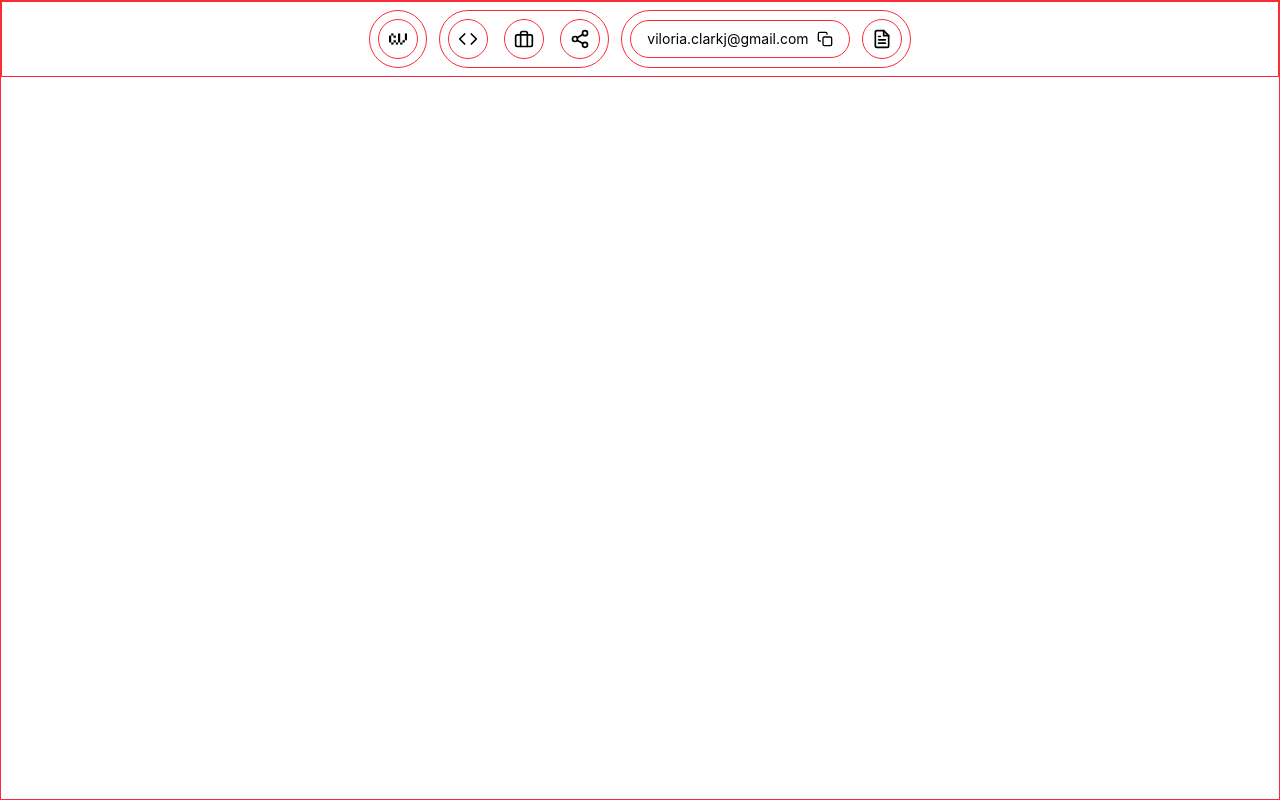
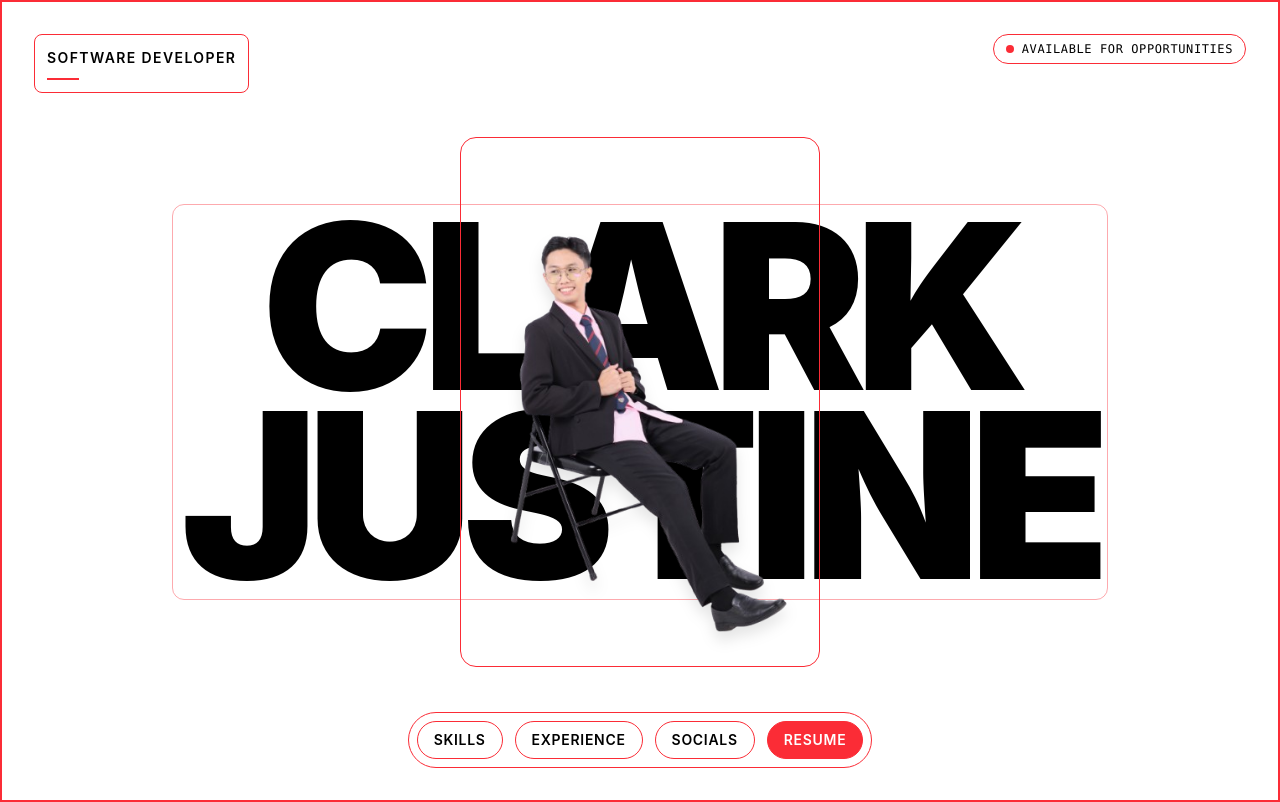
Before and after one commit to viloria-clarkjustine/my-portfolio, a React (Vite) app: page / in a window 1280 px wide. Built offline with nearby package versions, Linux system fonts and the light colour scheme.

Commit message:
Initialization of the Hero Section Layout

```diff
--- a/src/App.jsx
+++ b/src/App.jsx
@@ -1,9 +1,11 @@
 import Navbar from "./components/Navbar";
+import Hero from "./components/Hero";
 
 export default function App() {
   return (
     <div className="min-h-screen border border-red-500">
       <Navbar />
+      <Hero />
     </div>
   );
 }
--- /dev/null
+++ b/src/components/Hero.jsx
@@ -0,0 +1,75 @@
+// import standingImg from "../assets/standing_transparent_bg.png";
+import sittingImg from "../assets/sitting_transparent_bg.png";
+
+export default function Hero() {
+  const ctaButtons = [
+    { label: "SKILLS", href: "#skills" },
+    { label: "EXPERIENCE", href: "#experience" },
+    { label: "SOCIALS", href: "#socials" },
+    { label: "RESUME", href: "#resume" },
+  ];
+
+  return (
+    <section
+      id="home"
+      aria-label="Hero Section"
+      className="relative w-full min-h-screen flex flex-col justify-between overflow-hidden border border-red-500 p-4 sm:p-8 select-none"
+    >
+      {/* Top Row: Tagline / Subtitle */}
+      <div className="flex items-start justify-between z-20">
+        <div className="border border-red-500 p-3 rounded-lg max-w-xs sm:max-w-sm">
+          <p className="text-xs sm:text-sm font-semibold tracking-widest uppercase leading-relaxed">
+            SOFTWARE DEVELOPER
+          </p>
+          <div className="w-8 h-0.5 bg-red-500 mt-2" />
+        </div>
+
+        {/* Status or subtle indicator */}
+        <div className="hidden sm:flex items-center gap-2 border border-red-500 px-3 py-1.5 rounded-full text-xs font-mono tracking-wider">
+          <span className="w-2 h-2 rounded-full bg-red-500 animate-pulse" />
+          AVAILABLE FOR OPPORTUNITIES
+        </div>
+      </div>
+
+      {/* Center Stage: Huge Stacked Typography + Overlapping Cutout Figure */}
+      <div className="relative flex-1 flex items-center justify-center my-4 sm:my-0">
+        {/* Massive Background Typography: CLARK over JUSTINE */}
+        <div className="absolute inset-0 flex flex-col items-center justify-center pointer-events-none z-0">
+          <div className="flex flex-col items-center justify-center leading-none tracking-tighter font-black text-center text-[18vw] md:text-[13vw] lg:text-[18vw] border border-red-500/40 p-2 rounded-xl">
+            <span className="leading-[0.82] block">CLARK</span>
+            <span className="leading-[0.82] block">JUSTINE</span>
+          </div>
+        </div>
+
+        {/* Center Foreground Cutout Image */}
+        <div className="relative z-10 flex items-end justify-center h-full max-h-[65vh] sm:max-h-[70vh] border border-red-500 p-2 rounded-2xl pointer-events-none">
+          <img
+            src={sittingImg}
+            alt="Clark Justine Viloria"
+            className="h-auto max-h-[58vh] sm:max-h-[64vh] object-contain drop-shadow-xl"
+          />
+        </div>
+      </div>
+
+      {/* Bottom Row: 4 Action Buttons (SKILLS, EXPERIENCE, SOCIALS, RESUME) */}
+      <div className="flex items-center justify-center w-full z-20">
+        {/* 4 Action Buttons */}
+        <div className="flex flex-wrap items-center justify-center gap-2 sm:gap-3 border border-red-500 p-2 rounded-full">
+          {ctaButtons.map((btn, idx) => (
+            <a
+              key={btn.label}
+              href={btn.href}
+              className={`px-4 py-2 text-xs sm:text-sm font-semibold tracking-wider rounded-full border border-red-500 transition-colors ${
+                idx === 3
+                  ? "bg-red-500 text-white hover:bg-transparent hover:text-inherit"
+                  : "hover:bg-red-500 hover:text-white"
+              }`}
+            >
+              {btn.label}
+            </a>
+          ))}
+        </div>
+      </div>
+    </section>
+  );
+}
--- a/src/components/Navbar.jsx
+++ b/src/components/Navbar.jsx
@@ -1,9 +1,32 @@
-import { useState } from "react";
+import { useState, useEffect } from "react";
 import logo from "../assets/pattern_square.png";
 
 export default function Navbar() {
   const [copied, setCopied] = useState(false);
+  const [isVisible, setIsVisible] = useState(false);
   const email = "viloria.clarkj@gmail.com";
+
+  useEffect(() => {
+    const heroElement = document.getElementById("home");
+    if (!heroElement) return;
+
+    const observer = new IntersectionObserver(
+      ([entry]) => {
+        // Hide navbar whenever any part of hero section is visible
+        // Only show navbar once the view has completely scrolled beyond the hero section
+        setIsVisible(!entry.isIntersecting && entry.boundingClientRect.top < 0);
+      },
+      {
+        threshold: 0,
+      }
+    );
+
+    observer.observe(heroElement);
+
+    return () => {
+      observer.disconnect();
+    };
+  }, []);
 
   const handleCopyEmail = async () => {
     try {
@@ -16,7 +39,13 @@ export default function Navbar() {
   };
 
   return (
-    <nav className="flex items-center justify-center gap-3 border border-red-500 p-2">
+    <nav
+      className={`fixed top-0 left-0 right-0 z-50 flex items-center justify-center gap-3 border border-red-500 p-2 bg-white/80 backdrop-blur-md transition-all duration-300 ${
+        isVisible
+          ? "opacity-100 translate-y-0 pointer-events-auto"
+          : "opacity-0 -translate-y-full pointer-events-none"
+      }`}
+    >
       {/* 1. Logo Container (Left) */}
       <div className="flex items-center justify-center border border-red-500 p-2 rounded-full">
         <a
```
Also changed, not shown: src/assets/sitting_transparent_bg.png (added), src/assets/standing_transparent_bg.png (added).
